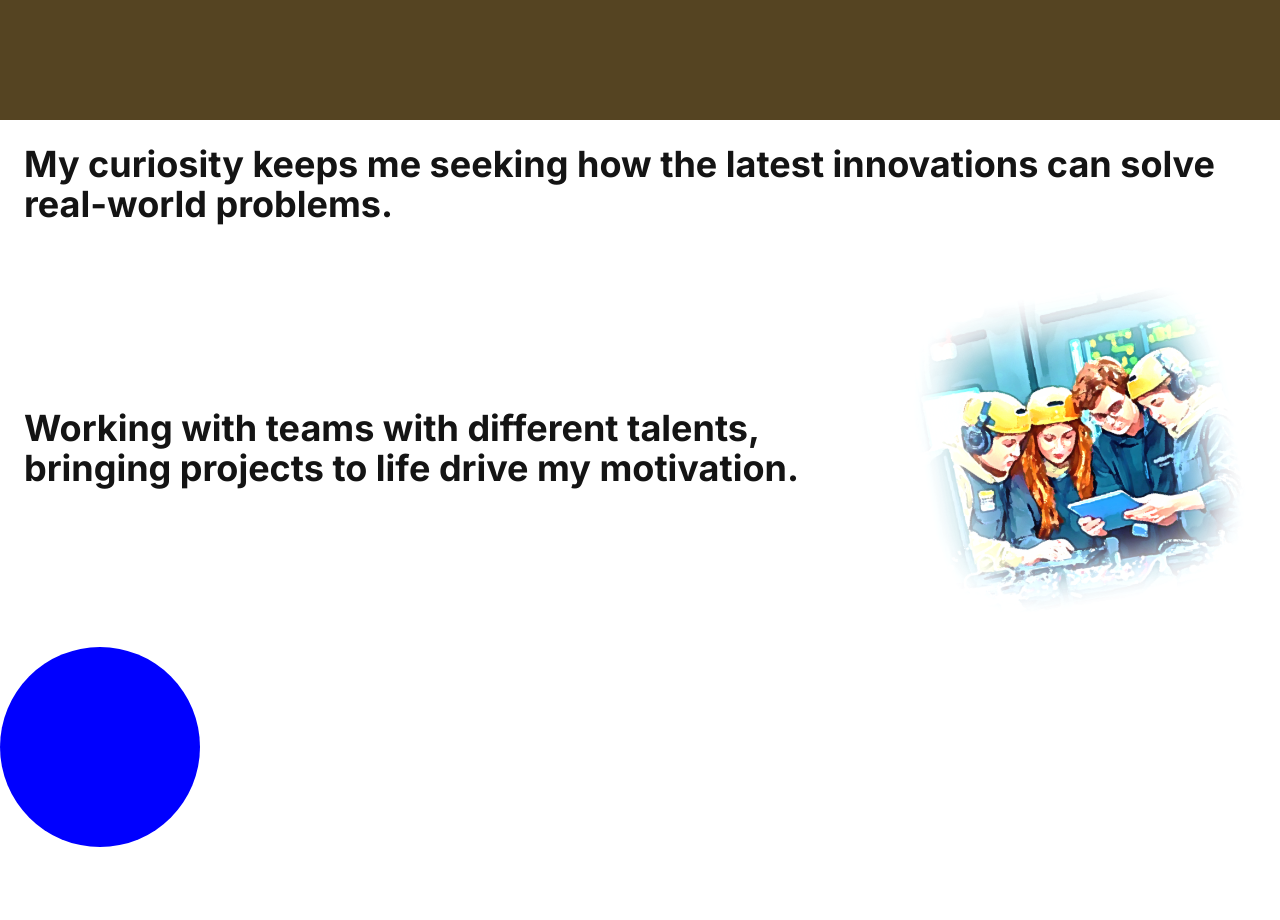
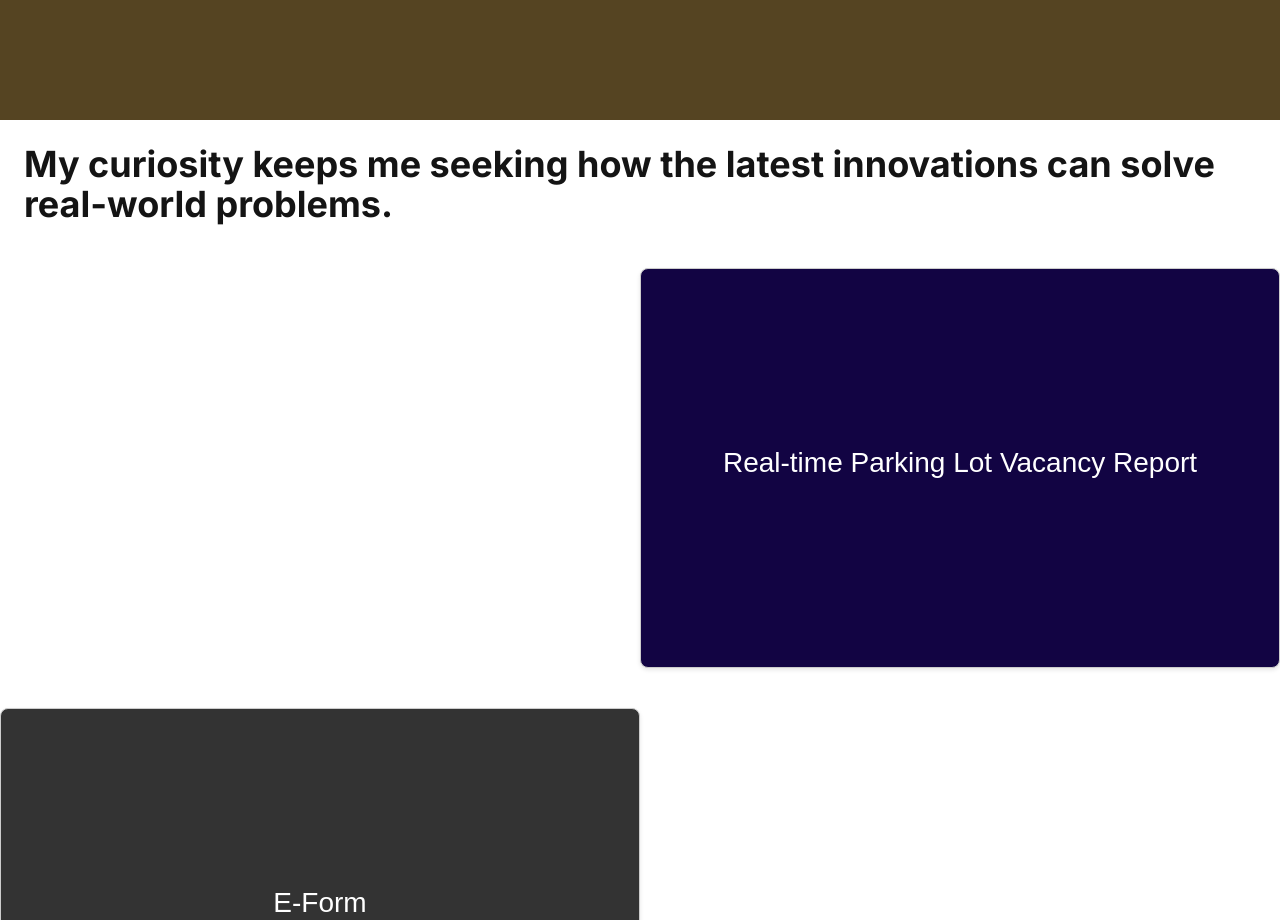
Before and after one commit to diamondcodebase/ox-app, a Next.js app: page /aboutMe in a window 1280 px wide. Shown: the part 3880-4800 px from the top of the page. Before the commit the page ends 4727 px from the top, so only its background shows below. Built offline with nearby package versions, Linux system fonts and the light colour scheme.

Commit message:
create scrollRevealCard and modify section 6

```diff
--- /dev/null
+++ b/src/components/ScrollRevealCard.css
@@ -0,0 +1,33 @@
+#section {
+    overflow-x: hidden;
+}
+
+.ScrollCards {
+  font-family: sans-serif;
+  display: flex;
+  flex-direction: column;
+}
+
+.card {
+    width: 50vw;
+    height: 50vh;
+    display: flex;
+    align-items: center;
+    justify-content: center;
+    border: 1px solid #ccc;
+    border-radius: 8px;
+    padding: 0px 10px 10px 10px;
+    margin: 20px 0;
+    box-shadow: 0 2px 4px rgba(0, 0, 0, 0.1);
+    background-color: #333;
+  }
+
+  .card:nth-child(odd) {
+    align-self: flex-end;
+    background-color: #120443;
+  }
+
+  .card-text {
+    font-size: 28px;
+    color: #fff;
+  }
--- /dev/null
+++ b/src/components/ScrollRevealCard.js
@@ -0,0 +1,26 @@
+import React from "react";
+import { motion } from "framer-motion";
+import "./ScrollRevealCard.css";
+
+export default function ScrollRevealCards({ text, index }) {
+  return (
+    <motion.div
+      className="card"
+      initial={{
+        opacity: 0,
+        // if odd index card,slide from right instead of left
+        x: index % 2 === 0 ? 50 : -50
+      }}
+      whileInView={{
+        opacity: 1,
+        x: 0, // Slide in to its original position
+        transition: {
+          duration: 1 // Animation duration
+        }
+      }}
+      viewport={{ once: true }}
+    >
+      <p className="card-text">{text}</p>
+    </motion.div>
+  );
+}
--- a/src/components/Section6.js
+++ b/src/components/Section6.js
@@ -1,12 +1,18 @@
 import FlashCardStack from "@/components/FlashCardStack";
+import ScrollRevealCard from "./ScrollRevealCard";
 
 export default function Section7({displayText}) {
+    const items = ["Real-time Parking Lot Vacancy Report", "E-Form", "Auto Payment Kiosk", "Reservation APIs", "Synchronization System"];
     return (
-        <div className='flex flex-col items-center justify-between'>
+        <div id="section" className=''>
             <div className='text-2xl sm:text-4xl font-bold p-3 m-3'>
                 { displayText }
             </div>
-
+            <div className="ScrollCards">
+                {items.map((item, i) => (
+                    <ScrollRevealCard key={i} text={item} index={i} />
+                ))}
+            </div>
         </div>
     );
 };
```
